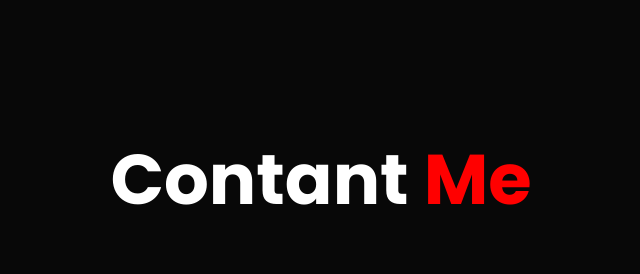
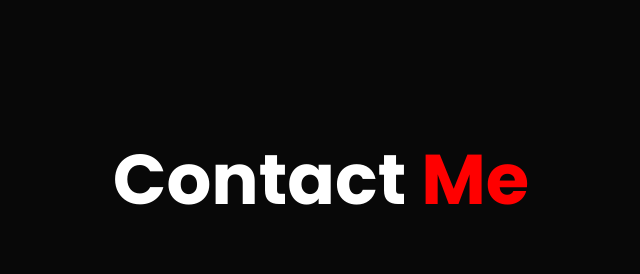
Before and after one commit to md559805/md559805, a plain HTML site: page index.html in a window 1280 px wide. Shown: the part 4160-4434 px from the top of the page, 319-959 px from the left. Drawn offline with nearby package versions, Linux system fonts and the light colour scheme.

Commit message:
Update index.html

```diff
--- a/index.html
+++ b/index.html
@@ -181,7 +181,7 @@
     </section>
 
     <section class="contant" id="contant">
-        <h2 class="heading">Contant <span>Me</span></h2>
+        <h2 class="heading">Contact <span>Me</span></h2>
 
         <form action="">
             <div class="input-group">
```
